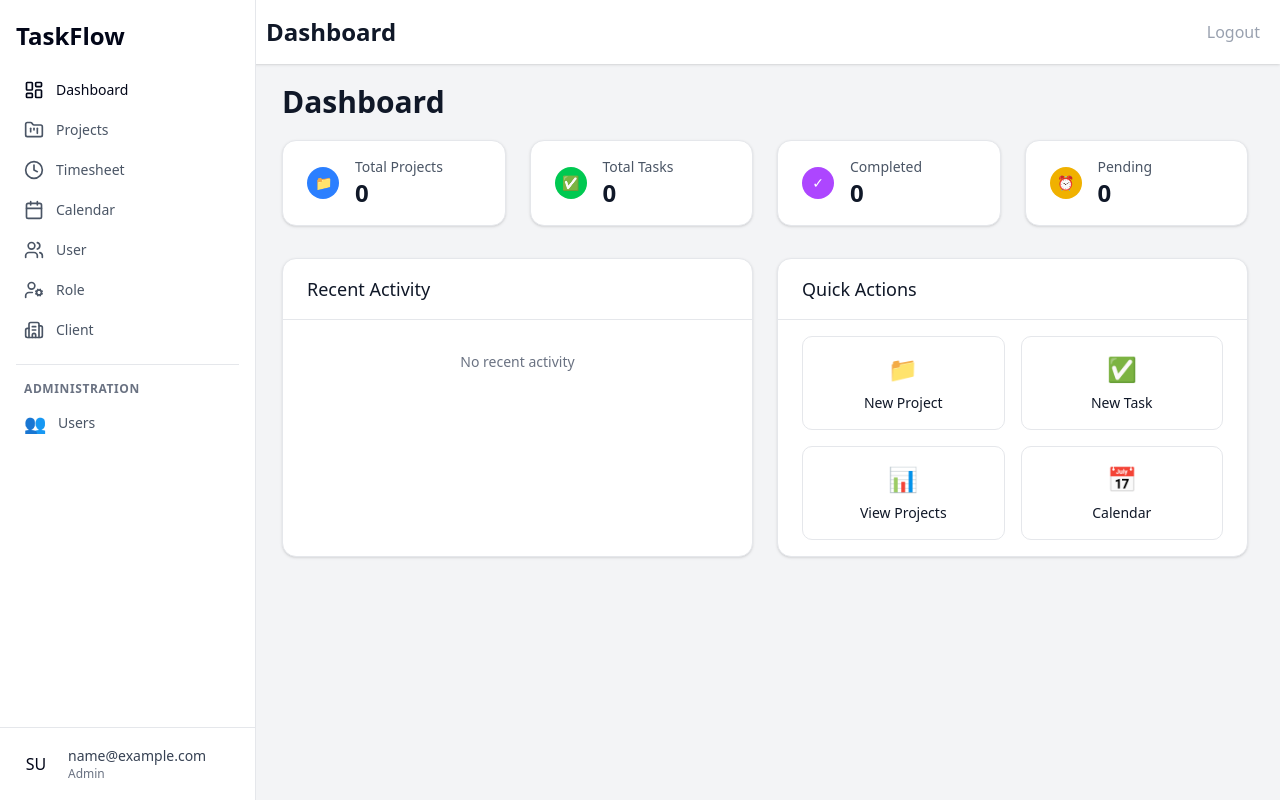
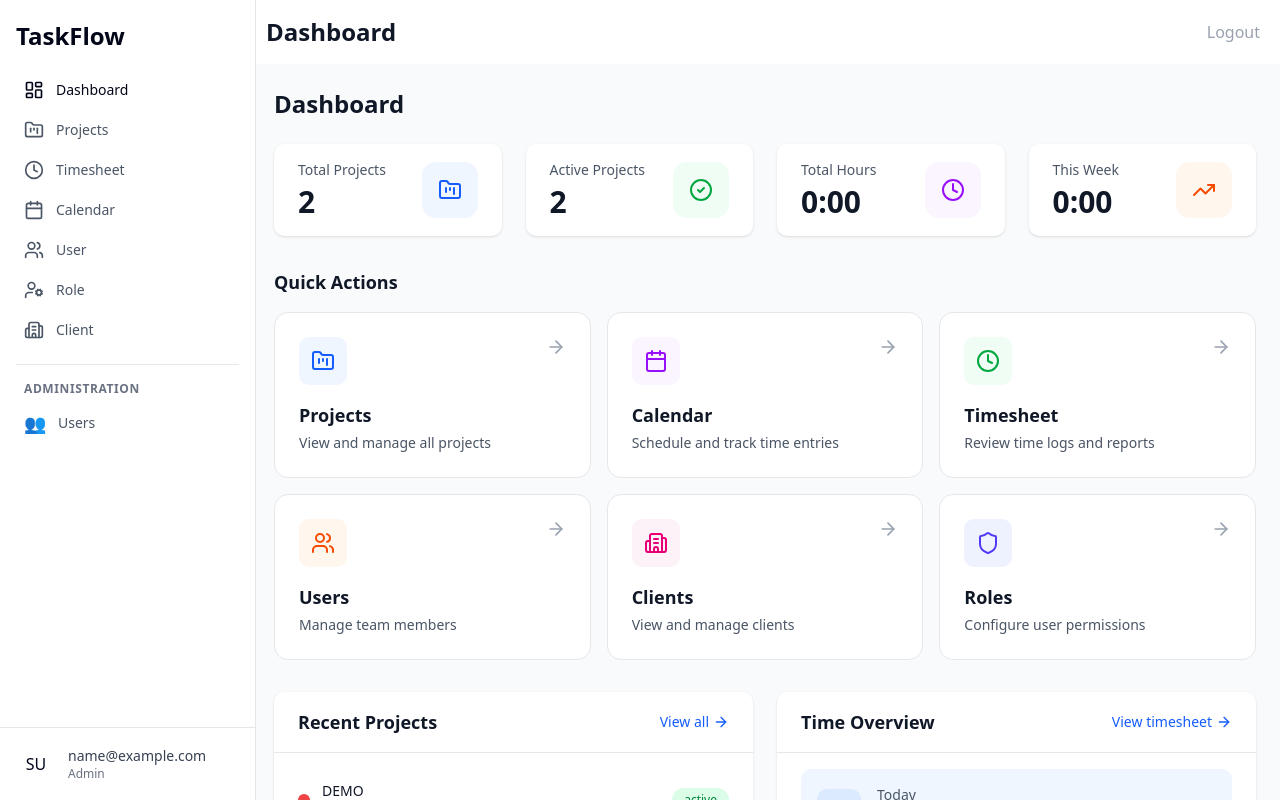
Before and after one commit to mathanhyperready/project_management_frontend, a React (Vite) app: page / in a window 1280 px wide. Built offline with nearby package versions, Linux system fonts and the light colour scheme; sample sign-in values are in the browser's storage.

Commit message:
feat: Dashboard and timecalculation

```diff
--- a/src/app/AppRoutes.tsx
+++ b/src/app/AppRoutes.tsx
@@ -177,7 +177,9 @@ export const AppRoutes: React.FC = () => {
         {/* Protected routes */}
         <Route path="/" element={
           <ProtectedRoute>
+            <AppProvider >
             <DashboardPage />
+            </AppProvider>
           </ProtectedRoute>
         } />
         <Route path="/projects" element={
--- a/src/features/features/dashboard/DashboardPage.tsx
+++ b/src/features/features/dashboard/DashboardPage.tsx
@@ -1,178 +1,367 @@
 import React, { useState, useEffect } from 'react';
 import { Link } from 'react-router-dom';
-import { PageContainer } from '../../../components/layout/PageContainer';
-import { Card, CardContent, CardHeader } from '../../../components/ui/Card';
-import { Spinner } from '../../../components/ui/Spinner';
-import { dashboardAPI} from '../../../api/dashboard.api';
-import type { DashboardStats, RecentActivity } from '../../../api/dashboard.api';
-import { formatDate } from '../../../utils/formatters';
+import {
+  FolderKanban,
+  Calendar,
+  Clock,
+  Users,
+  Building2,
+  Shield,
+  TrendingUp,
+  CheckCircle2,
+  AlertCircle,
+  ArrowRight
+} from 'lucide-react';
+import { useAppContext } from '../../../contexts/AppContext';
+
+// Simple inline Card components
+const Card: React.FC<{ children: React.ReactNode; className?: string }> = ({ children, className = '' }) => (
+  <div className={`bg-white rounded-lg shadow ${className}`}>{children}</div>
+);
+
+const CardHeader: React.FC<{ children: React.ReactNode }> = ({ children }) => (
+  <div className="px-6 py-4 border-b border-gray-200">{children}</div>
+);
+
+const CardContent: React.FC<{ children: React.ReactNode; className?: string }> = ({ children, className = '' }) => (
+  <div className={`px-6 py-4 ${className}`}>{children}</div>
+);
+
+interface DashboardStats {
+  totalProjects: number;
+  activeProjects: number;
+  totalHours: string;
+  thisWeekHours: string;
+}
 
 const DashboardPage: React.FC = () => {
-  const [stats, setStats] = useState<DashboardStats | null>(null);
-  const [recentActivity, setRecentActivity] = useState<RecentActivity[]>([]);
-  const [loading, setLoading] = useState(false);
+  const { projects, events } = useAppContext();
+  const [stats, setStats] = useState<DashboardStats>({
+    totalProjects: 0,
+    activeProjects: 0,
+    totalHours: '0:00',
+    thisWeekHours: '0:00',
+  });
 
   useEffect(() => {
-    // loadDashboardData();
-  }, []);
+    calculateStats();
+  }, [projects, events]);
 
-  const loadDashboardData = async () => {
-    try {
-      const [statsData, activityData] = await Promise.all([
-        dashboardAPI.getStats(),
-        dashboardAPI.getRecentActivity(),
-      ]);
-      setStats(statsData);
-      setRecentActivity(activityData);
-    } catch (error) {
-      console.error('Failed to load dashboard data:', error);
-    } finally {
-      setLoading(false);
+  const calculateStats = () => {
+    let totalSeconds = 0;
+    let weekSeconds = 0;
+    const oneWeekAgo = new Date();
+    oneWeekAgo.setDate(oneWeekAgo.getDate() - 7);
+
+    events.forEach(event => {
+      const duration = (event.end.getTime() - event.start.getTime()) / 1000;
+      totalSeconds += duration;
+
+      if (event.start >= oneWeekAgo) {
+        weekSeconds += duration;
       }
+    });
+
+    const formatHours = (seconds: number) => {
+      const hours = Math.floor(seconds / 3600);
+      const minutes = Math.floor((seconds % 3600) / 60);
+      return `${hours}:${String(minutes).padStart(2, '0')}`;
     };
 
-  if (loading) {
-    return (
-      <PageContainer>
-        <div className="flex justify-center items-center h-64">
-          <Spinner size="lg" />
+    setStats({
+      totalProjects: projects.length,
+      activeProjects: projects.filter(p => p.status === 'active').length,
+      totalHours: formatHours(totalSeconds),
+      thisWeekHours: formatHours(weekSeconds),
+    });
+  };
+
+  const StatCard: React.FC<{
+    title: string;
+    value: string | number;
+    icon: React.ReactNode;
+    iconBg: string;
+  }> = ({ title, value, icon, iconBg }) => (
+    <Card className="hover:shadow-lg transition-shadow duration-200">
+      <CardContent className="p-6">
+        <div className="flex items-center justify-between">
+          <div className="flex-1">
+            <p className="text-sm font-medium text-gray-600 mb-1">{title}</p>
+            <p className="text-3xl font-bold text-gray-900">{value}</p>
           </div>
-      </PageContainer>
-    );
-  }
-
-  return (
-    <PageContainer title="Dashboard">
-      <div className="grid grid-cols-1 md:grid-cols-2 lg:grid-cols-4 gap-6 mb-8">
-        <Card>
-          <CardContent className="p-6">
-            <div className="flex items-center">
-              <div className="flex-shrink-0">
-                <div className="w-8 h-8 bg-blue-500 rounded-full flex items-center justify-center">
-                  <span className="text-white text-sm">📁</span>
-                </div>
-              </div>
-              <div className="ml-4">
-                <p className="text-sm font-medium text-gray-600">Total Projects</p>
-                <p className="text-2xl font-semibold text-gray-900">{stats?.totalProjects || 0}</p>
+          <div className={`${iconBg} p-4 rounded-xl`}>
+            {icon}
           </div>
         </div>
       </CardContent>
     </Card>
+  );
 
+  const QuickActionCard: React.FC<{
+    title: string;
+    description: string;
+    icon: React.ReactNode;
+    to: string;
+    iconBg: string;
+  }> = ({ title, description, icon, to, iconBg }) => (
+    <Link
+      to={to}
+      className="group block p-6 bg-white border border-gray-200 rounded-xl hover:border-blue-300 hover:shadow-md transition-all duration-200"
+    >
+      <div className="flex items-start justify-between">
+        <div className="flex-1">
+          <div className={`${iconBg} w-12 h-12 rounded-lg flex items-center justify-center mb-4`}>
+            {icon}
+          </div>
+          <h3 className="text-lg font-semibold text-gray-900 mb-1 group-hover:text-blue-600 transition-colors">
+            {title}
+          </h3>
+          <p className="text-sm text-gray-600">{description}</p>
+        </div>
+        <ArrowRight
+          size={20}
+          className="text-gray-400 group-hover:text-blue-600 group-hover:translate-x-1 transition-all"
+        />
+      </div>
+    </Link>
+  );
+
+  return (
+    <div className="flex-1 overflow-auto bg-gray-50">
+      <div className="p-6">
+        <h1 className="text-2xl font-bold text-gray-900 mb-6">Dashboard</h1>
+
+        {/* Stats Grid */}
+        <div className="grid grid-cols-1 md:grid-cols-2 lg:grid-cols-4 gap-6 mb-8">
+          <StatCard
+            title="Total Projects"
+            value={stats.totalProjects}
+            icon={<FolderKanban size={24} className="text-blue-600" />}
+            iconBg="bg-blue-50"
+          />
+          <StatCard
+            title="Active Projects"
+            value={stats.activeProjects}
+            icon={<CheckCircle2 size={24} className="text-green-600" />}
+            iconBg="bg-green-50"
+          />
+          <StatCard
+            title="Total Hours"
+            value={stats.totalHours}
+            icon={<Clock size={24} className="text-purple-600" />}
+            iconBg="bg-purple-50"
+          />
+          <StatCard
+            title="This Week"
+            value={stats.thisWeekHours}
+            icon={<TrendingUp size={24} className="text-orange-600" />}
+            iconBg="bg-orange-50"
+          />
+        </div>
+
+        {/* Quick Actions */}
+        <h2 className="text-lg font-semibold text-gray-900 mb-4">Quick Actions</h2>
+        <div className="grid grid-cols-1 md:grid-cols-2 lg:grid-cols-3 gap-4 mb-8">
+          <QuickActionCard
+            title="Projects"
+            description="View and manage all projects"
+            icon={<FolderKanban size={24} className="text-blue-600" />}
+            to="/projects"
+            iconBg="bg-blue-50"
+          />
+          <QuickActionCard
+            title="Calendar"
+            description="Schedule and track time entries"
+            icon={<Calendar size={24} className="text-purple-600" />}
+            to="/calendar"
+            iconBg="bg-purple-50"
+          />
+          <QuickActionCard
+            title="Timesheet"
+            description="Review time logs and reports"
+            icon={<Clock size={24} className="text-green-600" />}
+            to="/timesheet"
+            iconBg="bg-green-50"
+          />
+          <QuickActionCard
+            title="Users"
+            description="Manage team members"
+            icon={<Users size={24} className="text-orange-600" />}
+            to="/user"
+            iconBg="bg-orange-50"
+          />
+          <QuickActionCard
+            title="Clients"
+            description="View and manage clients"
+            icon={<Building2 size={24} className="text-pink-600" />}
+            to="/client"
+            iconBg="bg-pink-50"
+          />
+          <QuickActionCard
+            title="Roles"
+            description="Configure user permissions"
+            icon={<Shield size={24} className="text-indigo-600" />}
+            to="/role"
+            iconBg="bg-indigo-50"
+          />
+        </div>
+
+        {/* Recent Projects and Time Overview */}
+        <div className="grid grid-cols-1 lg:grid-cols-2 gap-6">
+          {/* Recent Projects */}
           <Card>
-          <CardContent className="p-6">
-            <div className="flex items-center">
-              <div className="flex-shrink-0">
-                <div className="w-8 h-8 bg-green-500 rounded-full flex items-center justify-center">
-                  <span className="text-white text-sm">✅</span>
+            <CardHeader>
+              <div className="flex items-center justify-between">
+                <h3 className="text-lg font-semibold text-gray-900">Recent Projects</h3>
+                <Link
+                  to="/projects"
+                  className="text-sm text-blue-600 hover:text-blue-700 font-medium flex items-center"
+                >
+                  View all
+                  <ArrowRight size={16} className="ml-1" />
+                </Link>
+              </div>
+            </CardHeader>
+            <CardContent>
+              {projects.length > 0 ? (
+                <div className="space-y-0">
+                  {projects.slice(0, 5).map((project) => {
+                    const totalHours = Object.values(project.timeEntries).reduce((acc, time) => {
+                      const [h, m] = time.split(':').map(Number);
+                      return acc + h + (m / 60);
+                    }, 0);
+
+                    return (
+                      <div
+                        key={project.id}
+                        className="flex items-center justify-between py-3 border-b border-gray-100 last:border-0"
+                      >
+                        <div className="flex items-center flex-1">
+                          <div
+                            className="w-3 h-3 rounded-full mr-3"
+                            style={{ backgroundColor: project.color }}
+                          ></div>
+                          <div className="flex-1">
+                            <p className="text-sm font-medium text-gray-900">{project.name}</p>
+                            <p className="text-xs text-gray-500 mt-0.5">
+                              {totalHours.toFixed(1)} hours logged
+                            </p>
                           </div>
                         </div>
-              <div className="ml-4">
-                <p className="text-sm font-medium text-gray-600">Total Tasks</p>
-                <p className="text-2xl font-semibold text-gray-900">{stats?.totalTasks || 0}</p>
+                        <span className={`px-3 py-1 rounded-full text-xs font-medium ${
+                          project.status === 'active'
+                            ? 'bg-green-100 text-green-700'
+                            : project.status === 'completed'
+                            ? 'bg-blue-100 text-blue-700'
+                            : 'bg-yellow-100 text-yellow-700'
+                        }`}>
+                          {project.status}
+                        </span>
                       </div>
+                    );
+                  })}
                 </div>
+              ) : (
+                <div className="text-center py-8">
+                  <AlertCircle size={48} className="mx-auto text-gray-300 mb-3" />
+                  <p className="text-sm text-gray-500">No projects yet</p>
+                  <Link
+                    to="/projects"
+                    className="text-sm text-blue-600 hover:text-blue-700 font-medium mt-2 inline-block"
+                  >
+                    Create your first project
+                  </Link>
+                </div>
+              )}
             </CardContent>
           </Card>
 
+          {/* Time Overview */}
           <Card>
-          <CardContent className="p-6">
+            <CardHeader>
+              <div className="flex items-center justify-between">
+                <h3 className="text-lg font-semibold text-gray-900">Time Overview</h3>
+                <Link
+                  to="/timesheet"
+                  className="text-sm text-blue-600 hover:text-blue-700 font-medium flex items-center"
+                >
+                  View timesheet
+                  <ArrowRight size={16} className="ml-1" />
+                </Link>
+              </div>
+            </CardHeader>
+            <CardContent>
+              <div className="space-y-4">
+                {/* Today's Hours */}
+                <div className="flex items-center justify-between p-4 bg-blue-50 rounded-lg">
                   <div className="flex items-center">
-              <div className="flex-shrink-0">
-                <div className="w-8 h-8 bg-purple-500 rounded-full flex items-center justify-center">
-                  <span className="text-white text-sm">✓</span>
+                    <div className="bg-blue-100 p-3 rounded-lg mr-4">
+                      <Clock size={20} className="text-blue-600" />
+                    </div>
+                    <div>
+                      <p className="text-sm font-medium text-gray-600">Today</p>
+                      <p className="text-2xl font-bold text-gray-900">
+                        {(() => {
+                          const today = new Date();
+                          today.setHours(0, 0, 0, 0);
+                          const todaySeconds = events
+                            .filter(e => {
+                              const eventDate = new Date(e.start);
+                              eventDate.setHours(0, 0, 0, 0);
+                              return eventDate.getTime() === today.getTime();
+                            })
+                            .reduce((acc, e) => acc + (e.end.getTime() - e.start.getTime()) / 1000, 0);
+                          const hours = Math.floor(todaySeconds / 3600);
+                          const minutes = Math.floor((todaySeconds % 3600) / 60);
+                          return `${hours}:${String(minutes).padStart(2, '0')}`;
+                        })()}
+                      </p>
                     </div>
                   </div>
-              <div className="ml-4">
-                <p className="text-sm font-medium text-gray-600">Completed</p>
-                <p className="text-2xl font-semibold text-gray-900">{stats?.completedTasks || 0}</p>
+                </div>
+
+                {/* This Week */}
+                <div className="flex items-center justify-between p-4 bg-purple-50 rounded-lg">
+                  <div className="flex items-center">
+                    <div className="bg-purple-100 p-3 rounded-lg mr-4">
+                      <Calendar size={20} className="text-purple-600" />
+                    </div>
+                    <div>
+                      <p className="text-sm font-medium text-gray-600">This Week</p>
+                      <p className="text-2xl font-bold text-gray-900">{stats.thisWeekHours}</p>
                     </div>
                   </div>
-          </CardContent>
-        </Card>
+                </div>
 
-        <Card>
-          <CardContent className="p-6">
+                {/* This Month */}
+                <div className="flex items-center justify-between p-4 bg-green-50 rounded-lg">
                   <div className="flex items-center">
-              <div className="flex-shrink-0">
-                <div className="w-8 h-8 bg-yellow-500 rounded-full flex items-center justify-center">
-                  <span className="text-white text-sm">⏰</span>
+                    <div className="bg-green-100 p-3 rounded-lg mr-4">
+                      <TrendingUp size={20} className="text-green-600" />
+                    </div>
+                    <div>
+                      <p className="text-sm font-medium text-gray-600">This Month</p>
+                      <p className="text-2xl font-bold text-gray-900">
+                        {(() => {
+                          const now = new Date();
+                          const monthStart = new Date(now.getFullYear(), now.getMonth(), 1);
+                          const monthSeconds = events
+                            .filter(e => e.start >= monthStart)
+                            .reduce((acc, e) => acc + (e.end.getTime() - e.start.getTime()) / 1000, 0);
+                          const hours = Math.floor(monthSeconds / 3600);
+                          const minutes = Math.floor((monthSeconds % 3600) / 60);
+                          return `${hours}:${String(minutes).padStart(2, '0')}`;
+                        })()}
+                      </p>
                     </div>
                   </div>
-              <div className="ml-4">
-                <p className="text-sm font-medium text-gray-600">Pending</p>
-                <p className="text-2xl font-semibold text-gray-900">{stats?.pendingTasks || 0}</p>
                 </div>
               </div>
             </CardContent>
           </Card>
         </div>
-
-      <div className="grid grid-cols-1 lg:grid-cols-2 gap-6">
-        <Card>
-          <CardHeader>
-            <h3 className="text-lg font-medium text-gray-900">Recent Activity</h3>
-          </CardHeader>
-          <CardContent>
-            <div className="space-y-4">
-              {recentActivity.map((activity) => (
-                <div key={activity.id} className="flex items-start space-x-3">
-                  <div className="flex-shrink-0 w-2 h-2 bg-primary-500 rounded-full mt-2"></div>
-                  <div className="flex-1 min-w-0">
-                    <p className="text-sm text-gray-900">{activity.description}</p>
-                    <p className="text-xs text-gray-500 mt-1">
-                      {formatDate(activity.timestamp)} • by {activity.user}
-                    </p>
       </div>
     </div>
-              ))}
-              {recentActivity.length === 0 && (
-                <p className="text-sm text-gray-500 text-center py-4">No recent activity</p>
-              )}
-            </div>
-          </CardContent>
-        </Card>
-
-        <Card>
-          <CardHeader>
-            <h3 className="text-lg font-medium text-gray-900">Quick Actions</h3>
-          </CardHeader>
-          <CardContent>
-            <div className="grid grid-cols-2 gap-4">
-              <Link
-                to="/projects/new"
-                className="p-4 border border-gray-200 rounded-lg hover:border-primary-300 hover:bg-primary-50 transition-colors text-center"
-              >
-                <div className="text-2xl mb-2">📁</div>
-                <p className="text-sm font-medium text-gray-900">New Project</p>
-              </Link>
-              <Link
-                to="/tasks/new"
-                className="p-4 border border-gray-200 rounded-lg hover:border-primary-300 hover:bg-primary-50 transition-colors text-center"
-              >
-                <div className="text-2xl mb-2">✅</div>
-                <p className="text-sm font-medium text-gray-900">New Task</p>
-              </Link>
-              <Link
-                to="/projects"
-                className="p-4 border border-gray-200 rounded-lg hover:border-primary-300 hover:bg-primary-50 transition-colors text-center"
-              >
-                <div className="text-2xl mb-2">📊</div>
-                <p className="text-sm font-medium text-gray-900">View Projects</p>
-              </Link>
-              <Link
-                to="/calendar"
-                className="p-4 border border-gray-200 rounded-lg hover:border-primary-300 hover:bg-primary-50 transition-colors text-center"
-              >
-                <div className="text-2xl mb-2">📅</div>
-                <p className="text-sm font-medium text-gray-900">Calendar</p>
-              </Link>
-            </div>
-          </CardContent>
-        </Card>
-      </div>
-    </PageContainer>
   );
 };
 
```
Also changed, not shown: src/utils/timeCalculations.ts (+5 -2 lines). Lines whose indentation alone changed are shown as unchanged.
